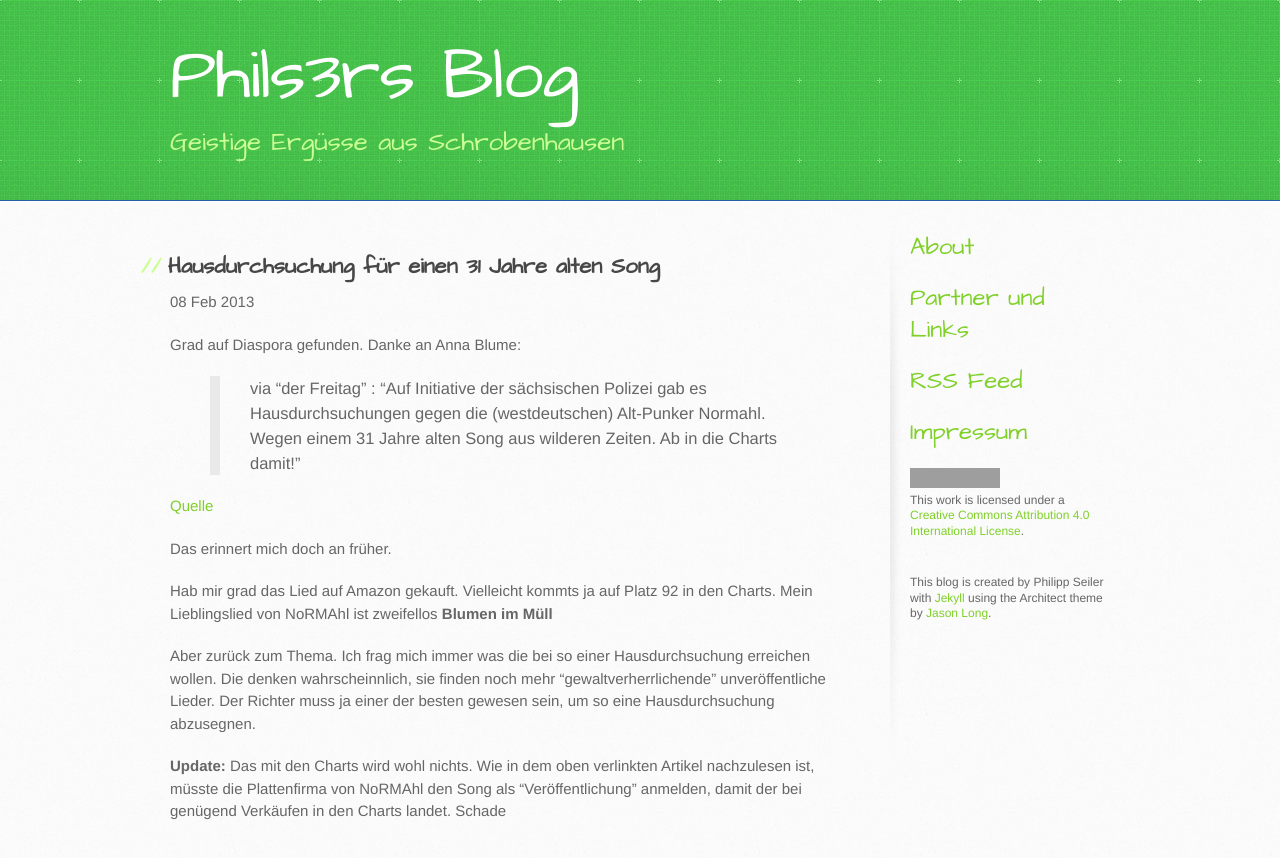
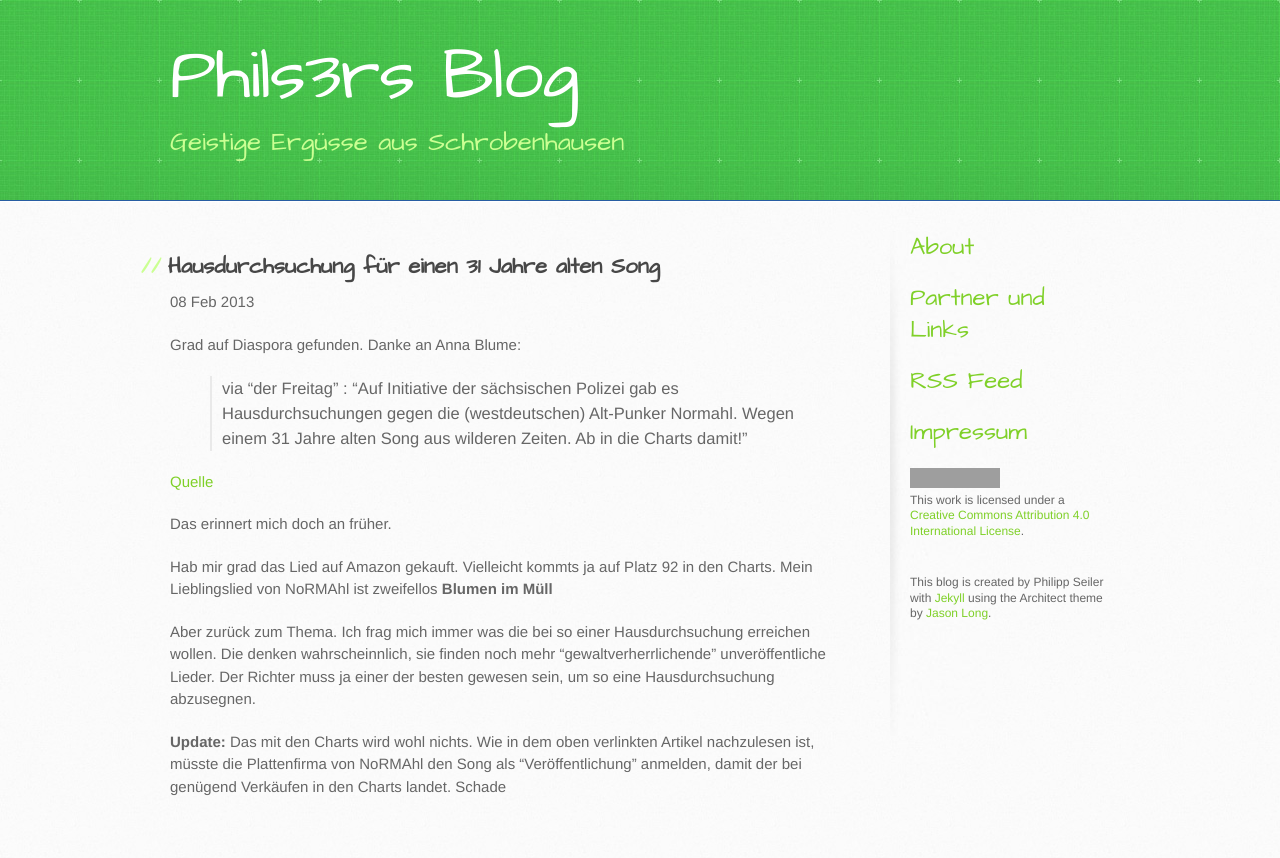
Before and after one commit to pseiler/phils3rs_blog, a Jekyll site: the page built from _posts/2013-02-08-Hausdurchsuchung-fuer-einen-31-Jahre-alten-Song.markdown, in a window 1280 px wide. Shown: the top 858 px of the page. Built offline with Jekyll 4.4.1, drawn with Linux system fonts in a browser that asks for light colours; Markdown is read by kramdown in place of the engine named in the settings; grey boxes are pictures that could not be loaded.

Commit message:
- fixed typos - enhanced css - added article about ttip

```diff
--- a/stylesheets/stylesheet.css
+++ b/stylesheets/stylesheet.css
@@ -731,9 +731,9 @@ p a {
 
 blockquote {
   font-size: 1.1em;
-  border-left: 10px solid #e9e9e9;
+  border-left: 2px solid #e9e9e9;
   margin-bottom: 20px;
-  padding: 0 0 0 30px;
+  padding: 0 0 0 10px;
 }
 
 ul {
```
Also changed, not shown: _posts/2015-04-01-Arcade-Games-Online-Spielen-mit-Fightcade.md (+1 -1 lines).
